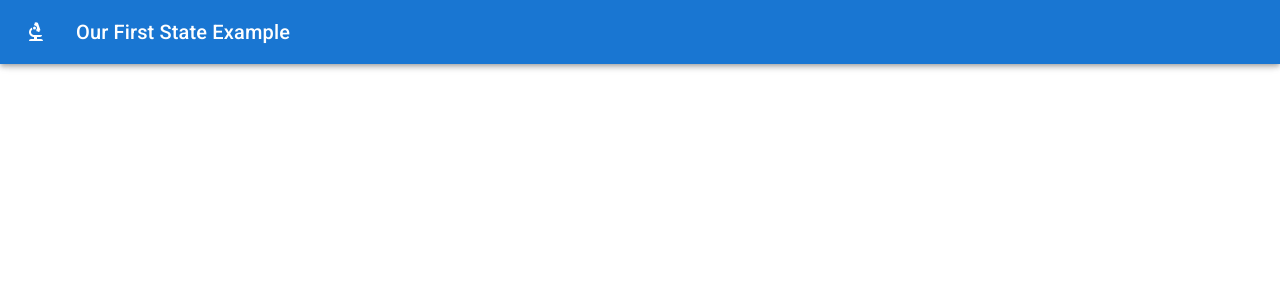
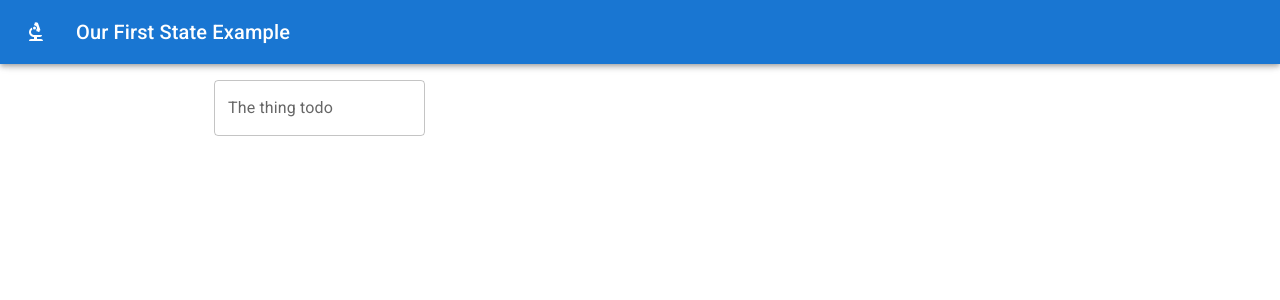
Before and after one commit to dmit-2008/dmit2008-OE01-Winter-2025, a Next.js app in the folder 08-09-nextjs-event-state-fundamentals/state-events-fundamental-example/: page / in a window 1280 px wide. Shown: the top 300 px of the page. Built offline with nearby package versions, Linux system fonts and the light colour scheme.

Commit message:
class progress pushed

```diff
--- a/08-09-nextjs-event-state-fundamentals/state-events-fundamental-example/pages/index.js
+++ b/08-09-nextjs-event-state-fundamentals/state-events-fundamental-example/pages/index.js
@@ -2,7 +2,6 @@ import Button from '@mui/material/Button';
 import Container from '@mui/material/Container';
 import Grid from '@mui/material/Grid2';
 import TextField from '@mui/material/TextField';
-
 
 import Navbar from "@/components/Navbar";
 
@@ -18,9 +17,27 @@ export default function Home() {
   return (
     <div>
       <Navbar title={"Our First State Example"} />
-      <Container maxWidth="md" component="main">
+      <Container
+        maxWidth="md"
+        component="main"
+        sx={{mt: 10}}
+      >
         <form>
+          {/* refer to https://mui.com/material-ui/react-grid2/ */}
+          <Grid container spacing={2}>
+            {/* one for the textfield */}
+            <Grid size={10}>
+              <TextField
+                variant="outlined"
+                label="The thing todo"
+              />
+            </Grid>
+            {/* one for the button */}
+            <Grid size={2}>
 
+            </Grid>
+
+          </Grid>
         </form>
       </Container>
     </div>
```
